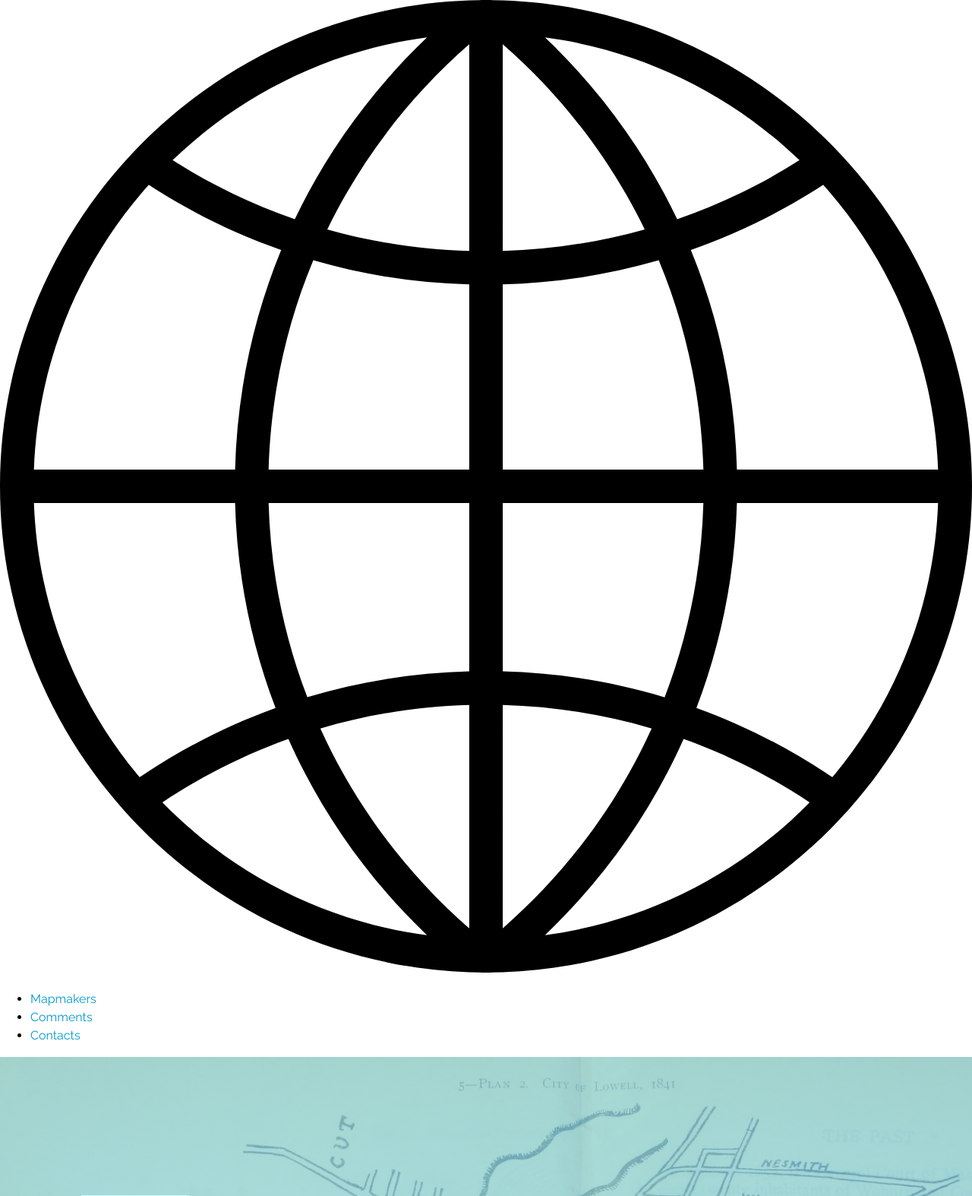
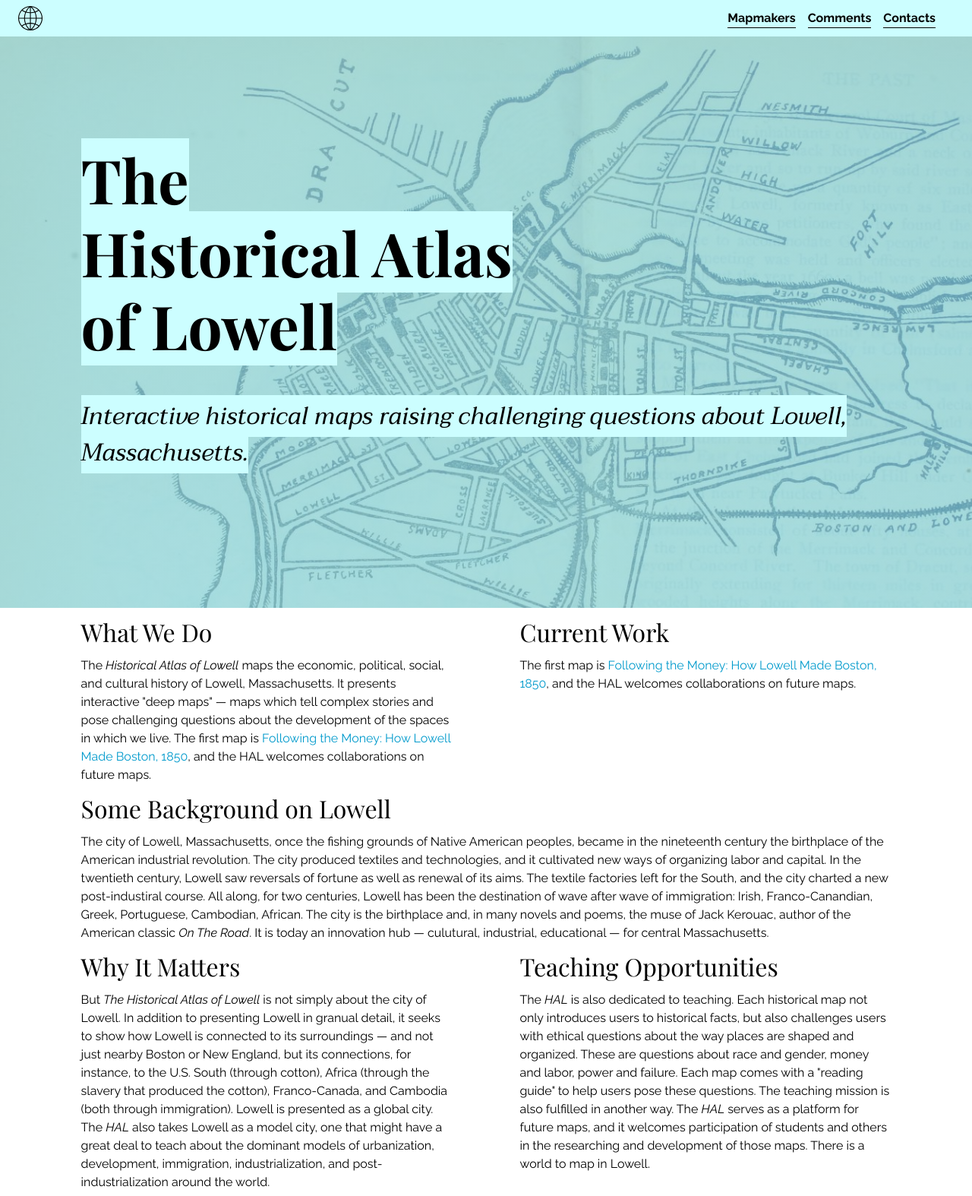
Before and after one commit to kbdonnally/mapping-lowell, a PHP site: page /home-testing/index.html in a window 1280 px wide. Shown: the top 1574 px of the page at 76% size. Run offline with PHP 8.4, Linux system fonts and the light colour scheme; some libraries are stand-ins or nearby versions; some web fonts are replaced.

Commit message:
Add basic styles for navbar & add resulting compiled CSS
- Background: same robin's egg as theme

- Icon: the generic internet symbol, for now (is a globe)

- Links are raleway & turn mustard-colored on hover

```diff
--- /dev/null
+++ b/_sass/_navbar.scss
@@ -0,0 +1,71 @@
+/* Navbar: */
+
+$teal: hsla(181,100%,90%,1);
+
+.navbar-wrapper {
+	position: absolute;
+	top: 0;
+	left: 0;
+	display: flex;
+	justify-content: space-between;
+	align-items: center;
+	height: 3rem;
+	width: 100%;
+	background-color: $teal;
+	z-index: 5;
+}
+
+.navbar__home-icon {
+	position: relative;
+	height: 3rem;
+	width: 3rem;
+	margin-left: 1rem;
+	a {
+		display: inline-block;
+		height: 100%;
+		width: 100%;
+		padding: .5rem;
+		-moz-transition: padding .3s;
+		-webkit-transition: padding .3s;
+		transition: padding .3s;
+		img {
+			display: inline-block;
+		}
+		&:hover, &:focus {
+			padding: .3rem;
+		}
+	}
+}
+
+.navbar__links {
+	padding-right: 2rem;
+	ul {
+		position: relative;
+		display: flex;
+		height: 100%;
+		margin: 0;
+		padding: 0;
+		list-style-type: none;
+		li {
+			display: inline-block;
+			height: 100%;
+			margin-right: 1rem;
+			a {
+				display: inline-block;
+				height: 100%;
+				padding-bottom: .25rem;
+				font-weight: bold;
+				line-height: 1;
+				color: black;
+				border-bottom: 1px solid black;
+				-moz-transition: color .3s, border-bottom-color .3s;
+				-webkit-transition: color .3s, border-bottom-color .3s;
+				transition: color .3s, border-bottom-color .3s;
+				&:hover, &:focus {
+					color: #e3b505;
+					border-bottom-color: #e3b505;
+				}
+			}
+		}
+	}
+}
--- a/css/style.css
+++ b/css/style.css
@@ -1623,3 +1623,61 @@
 
   .view-items-link a, #search-container input[type=text] {
     background-image: none; } }
+/* Navbar: */
+.navbar-wrapper {
+  position: absolute;
+  top: 0;
+  left: 0;
+  display: flex;
+  justify-content: space-between;
+  align-items: center;
+  height: 3rem;
+  width: 100%;
+  background-color: #ccfeff;
+  z-index: 5; }
+
+.navbar__home-icon {
+  position: relative;
+  height: 3rem;
+  width: 3rem;
+  margin-left: 1rem; }
+  .navbar__home-icon a {
+    display: inline-block;
+    height: 100%;
+    width: 100%;
+    padding: .5rem;
+    -moz-transition: padding .3s;
+    -webkit-transition: padding .3s;
+    transition: padding .3s; }
+    .navbar__home-icon a img {
+      display: inline-block; }
+    .navbar__home-icon a:hover, .navbar__home-icon a:focus {
+      padding: .3rem; }
+
+.navbar__links {
+  padding-right: 2rem; }
+  .navbar__links ul {
+    position: relative;
+    display: flex;
+    height: 100%;
+    margin: 0;
+    padding: 0;
+    list-style-type: none; }
+    .navbar__links ul li {
+      display: inline-block;
+      height: 100%;
+      margin-right: 1rem; }
+      .navbar__links ul li a {
+        display: inline-block;
+        height: 100%;
+        padding-bottom: .25rem;
+        font-weight: bold;
+        line-height: 1;
+        color: black;
+        border-bottom: 1px solid black;
+        -moz-transition: color .3s, border-bottom-color .3s;
+        -webkit-transition: color .3s, border-bottom-color .3s;
+        transition: color .3s, border-bottom-color .3s; }
+        .navbar__links ul li a:hover, .navbar__links ul li a:focus {
+          color: #e3b505;
+          border-bottom-color: #e3b505; }
```
